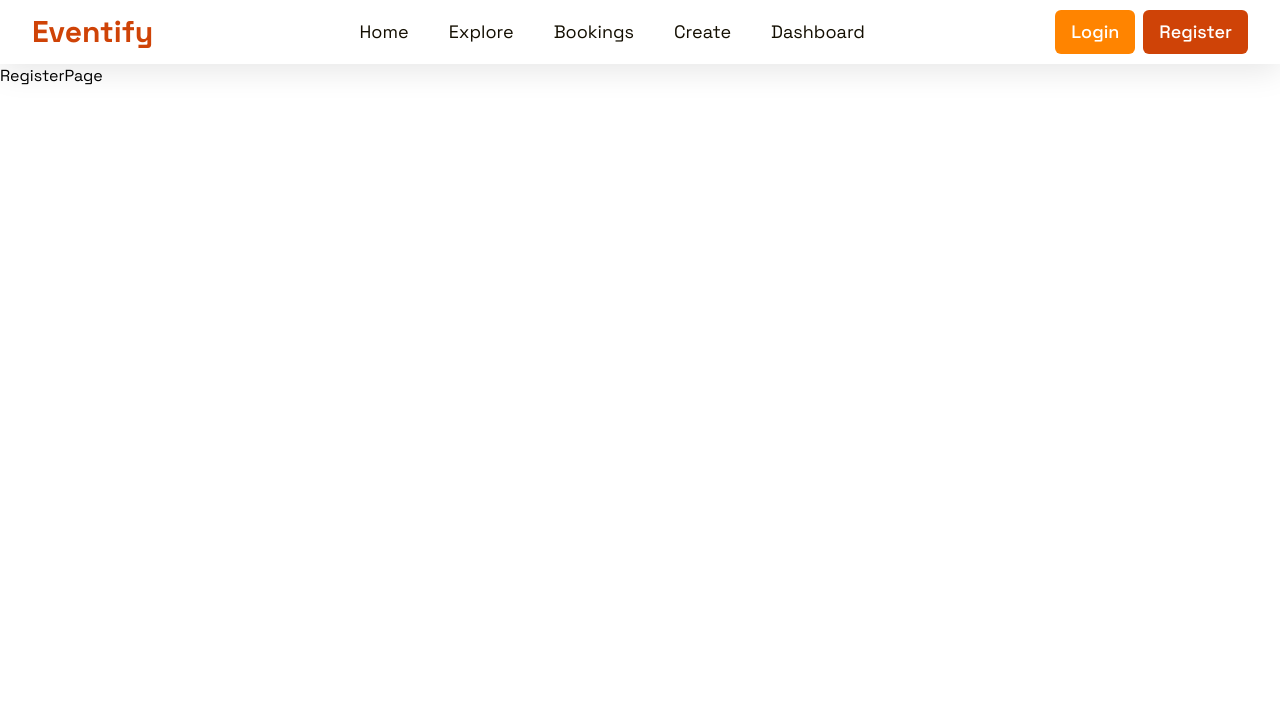
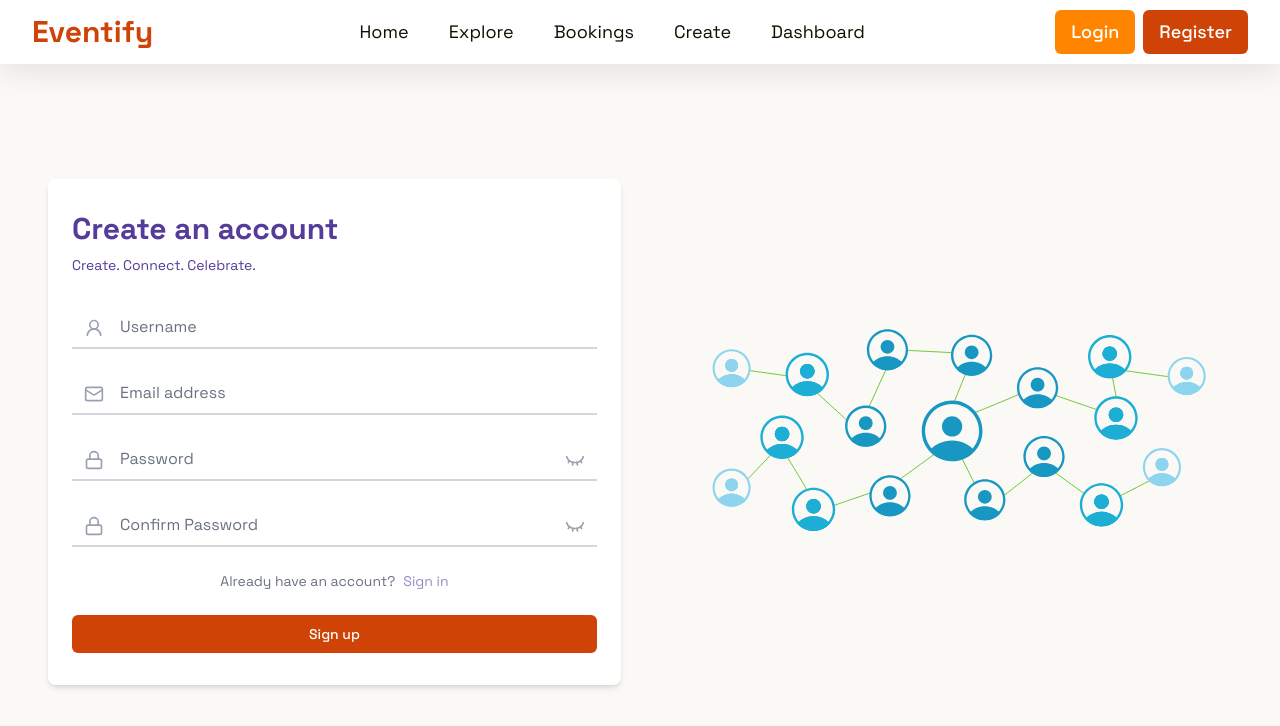
Before and after one commit to SuyanShrestha/eventify-frontend, a React (Vite) app: page /register in a window 1280 px wide. Shown: the top 726 px of the page. Built offline with nearby package versions, Linux system fonts and the light colour scheme.

Commit message:
feat: add files related to register page

```diff
--- a/src/pages/RegisterPage.tsx
+++ b/src/pages/RegisterPage.tsx
@@ -1,7 +1,190 @@
-import React from "react";
+import React, { useState } from "react";
+import { LottieComponent } from "../components/ui";
+import { RegisterLottie } from "../assets/lottie";
+import { useMediaQuery } from "react-responsive";
+import { Link } from "react-router-dom";
+import { RoutingLinks } from "../constants";
+import { Eye, EyeClosed, Lock, Mail, UserRound } from "../assets/icons";
 
 const RegisterPage: React.FC = () => {
-  return <div className="mt-[4rem]">RegisterPage</div>;
+  const [email, setEmail] = useState("");
+  const [password, setPassword] = useState("");
+  const [confirmPassword, setConfirmPassword] = useState("");
+  const [showPassword, setShowPassword] = useState(false);
+  const [passwordsMatch, setPasswordsMatch] = useState(true);
+
+  const isSmallScreen = useMediaQuery({ maxWidth: 1024 });
+  const lottieHeight = isSmallScreen ? 450 : 600;
+
+  const handleSubmit = (e: React.FormEvent) => {
+    e.preventDefault();
+    if (password !== confirmPassword) {
+      setPasswordsMatch(false);
+      return;
+    }
+    console.log("Signup submitted", { email, password });
+  };
+
+  const handlePasswordChange = (e: React.ChangeEvent<HTMLInputElement>) => {
+    setPassword(e.target.value);
+    setPasswordsMatch(e.target.value === confirmPassword);
+  };
+
+  const handleConfirmPasswordChange = (
+    e: React.ChangeEvent<HTMLInputElement>
+  ) => {
+    setConfirmPassword(e.target.value);
+    setPasswordsMatch(password === e.target.value);
+  };
+
+  return (
+    <div className="bg-primary-500">
+      <div className="mt-[4rem] p-12 max-w-7xl w-full mx-auto min-h-[calc(100vh-4rem)] flex flex-col md:flex-row gap-2 md:gap-16 justify-between items-center">
+        <div className="left-1/2 w-full space-y-8 bg-white p-6 rounded-lg shadow-md py-8">
+          <div className="flex flex-col items-start">
+            <h2 className="text-xl sm:text-3xl font-extrabold text-secondary-text-500">
+              Create an account
+            </h2>
+            <p className="mt-2 text-xs sm:text-sm text-secondary-text-500">
+              Create. Connect. Celebrate.
+            </p>
+          </div>
+          <form className="mt-8 space-y-6" onSubmit={handleSubmit}>
+            <div className="space-y-6">
+              <div className="relative">
+                <label htmlFor="username" className="sr-only">
+                  Username
+                </label>
+                <UserRound className="absolute left-3 top-1/2 transform -translate-y-1/2 h-5 w-5 text-gray-400" />
+                <input
+                  id="username"
+                  name="username"
+                  type="text"
+                  autoComplete="username"
+                  required
+                  className="appearance-none relative block w-full pl-12 pr-4 py-2 border-b-2 border-gray-300 placeholder-gray-500 text-gray-900 focus:outline-none focus:border-accent-500 focus:ring-0 text-sm md:text-base transition duration-200"
+                  placeholder="Username"
+                  value={email}
+                  onChange={(e) => setEmail(e.target.value)}
+                />
+              </div>
+
+              <div className="relative">
+                <label htmlFor="email-address" className="sr-only">
+                  Email address
+                </label>
+                <Mail className="absolute left-3 top-1/2 transform -translate-y-1/2 h-5 w-5 text-gray-400" />
+                <input
+                  id="email-address"
+                  name="email"
+                  type="email"
+                  autoComplete="email"
+                  required
+                  className="appearance-none relative block w-full pl-12 pr-4 py-2 border-b-2 border-gray-300 placeholder-gray-500 text-gray-900 focus:outline-none focus:border-accent-500 focus:ring-0 text-sm md:text-base transition duration-200"
+                  placeholder="Email address"
+                  value={email}
+                  onChange={(e) => setEmail(e.target.value)}
+                />
+              </div>
+
+              <div className="relative">
+                <label htmlFor="password" className="sr-only">
+                  Password
+                </label>
+                <Lock className="absolute left-3 top-1/2 transform -translate-y-1/2 h-5 w-5 text-gray-400" />
+                <input
+                  id="password"
+                  name="password"
+                  type={showPassword ? "text" : "password"}
+                  autoComplete="current-password"
+                  required
+                  className="appearance-none relative block w-full pl-12 pr-4 py-2 border-b-2 border-gray-300 placeholder-gray-500 text-gray-900 focus:outline-none focus:border-accent-500 focus:ring-0 text-sm md:text-base transition duration-200"
+                  placeholder="Password"
+                  value={password}
+                  onChange={handlePasswordChange}
+                />
+                <button
+                  type="button"
+                  onClick={() => setShowPassword(!showPassword)}
+                  className="absolute right-3 top-1/2 transform -translate-y-1/2 text-gray-400 hover:text-gray-500 cursor-pointer transition duration-200"
+                >
+                  {showPassword ? (
+                    <Eye className="h-5 w-5" />
+                  ) : (
+                    <EyeClosed className="h-5 w-5" />
+                  )}
+                </button>
+              </div>
+
+              <div className="relative">
+                <label htmlFor="confirm-password" className="sr-only">
+                  Confirm Password
+                </label>
+                <Lock className="absolute left-3 top-1/2 transform -translate-y-1/2 h-5 w-5 text-gray-400" />
+                <input
+                  id="confirm-password"
+                  name="confirm-password"
+                  type={showPassword ? "text" : "password"}
+                  autoComplete="current-password"
+                  required
+                  className={`appearance-none relative block w-full pl-12 pr-4 py-2 border-b-2 ${
+                    passwordsMatch ? "border-gray-300" : "border-red-500"
+                  } placeholder-gray-500 text-gray-900 focus:outline-none focus:border-accent-500 focus:ring-0 text-sm md:text-base transition duration-200`}
+                  placeholder="Confirm Password"
+                  value={confirmPassword}
+                  onChange={handleConfirmPasswordChange}
+                />
+                <button
+                  type="button"
+                  onClick={() => setShowPassword(!showPassword)}
+                  className="absolute right-3 top-1/2 transform -translate-y-1/2 text-gray-400 hover:text-gray-500 cursor-pointer transition duration-200"
+                >
+                  {showPassword ? (
+                    <Eye className="h-5 w-5" />
+                  ) : (
+                    <EyeClosed className="h-5 w-5" />
+                  )}
+                </button>
+                {!passwordsMatch && (
+                  <p className="text-red-500 text-xs mt-1">
+                    Passwords do not match
+                  </p>
+                )}
+              </div>
+            </div>
+
+            <div className="flex w-full justify-center gap-2">
+              <span className="text-gray-500 text-xs sm:text-sm">
+                Already have an account?
+              </span>
+              <Link
+                to={RoutingLinks.Login}
+                className="text-secondary-text-400 text-xs sm:text-sm hover:text-secondary-text-500 transition duration-200"
+              >
+                Sign in
+              </Link>
+            </div>
+
+            <div>
+              <button
+                type="submit"
+                className="group relative w-full flex justify-center py-2 px-4 border border-transparent text-sm font-medium rounded-md text-secondary-500 bg-accent-500 cursor-pointer focus:outline-none focus:ring-2 focus:ring-offset-2 focus:ring-accent-500"
+              >
+                Sign up
+              </button>
+            </div>
+          </form>
+        </div>
+
+        <div className="right-1/2 w-full">
+          <LottieComponent
+            animationData={RegisterLottie}
+            height={lottieHeight}
+          />
+        </div>
+      </div>
+    </div>
+  );
 };
 
 export default RegisterPage;
```
